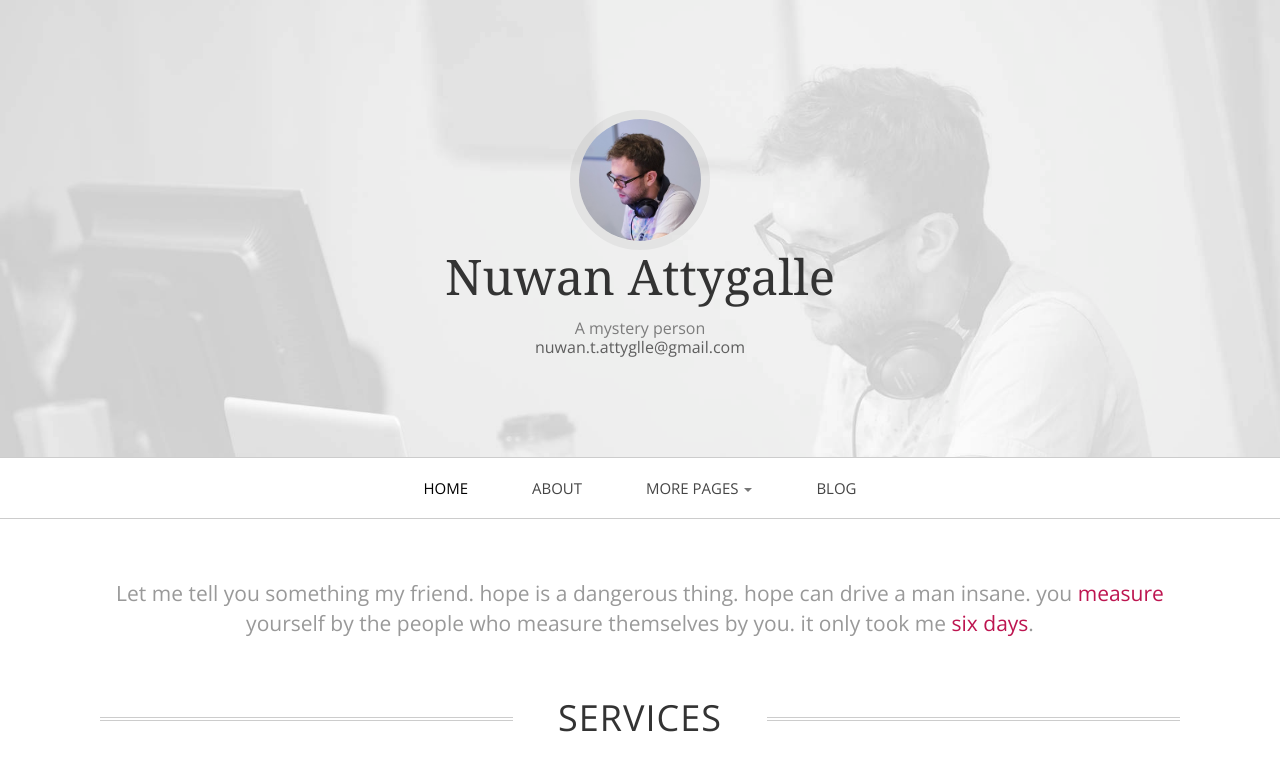
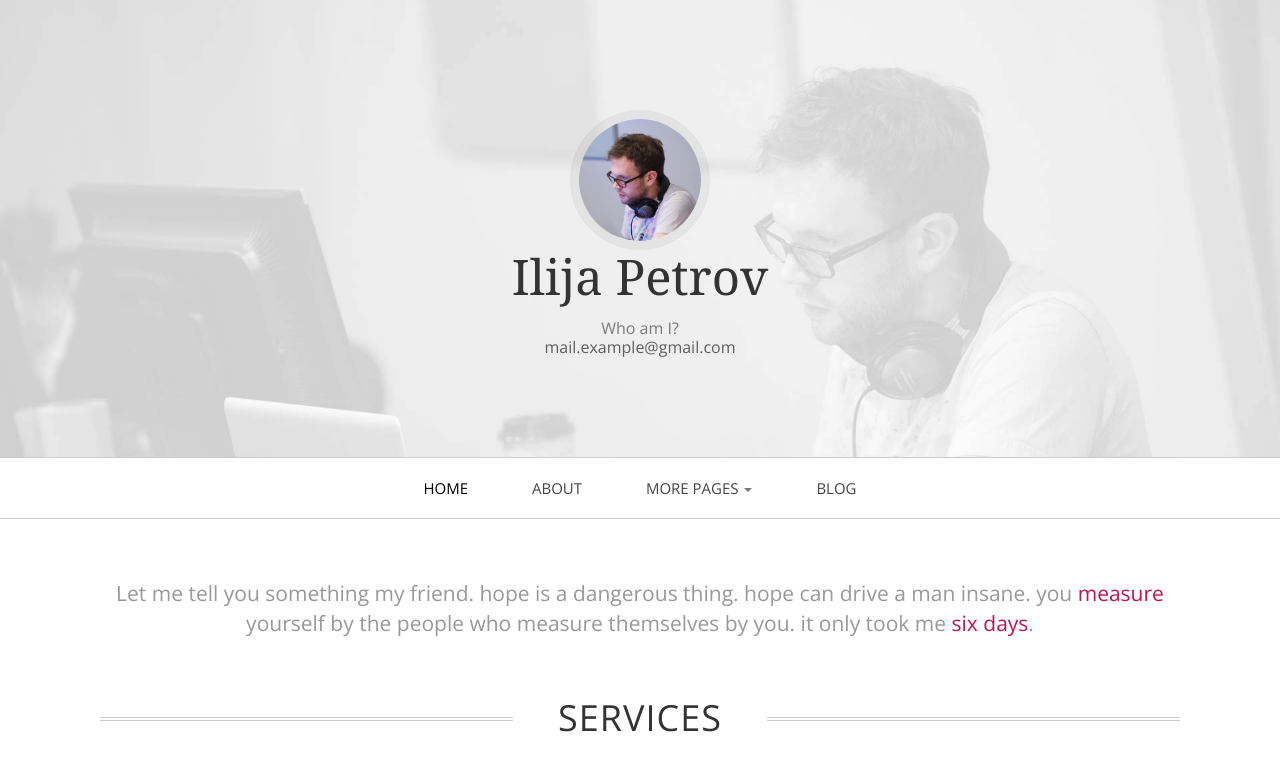
Before and after one commit to ilijapetrov/ilijapetrov.github.io, a plain HTML site: page index.html in a window 1280 px wide. Shown: the top 760 px of the page. Drawn offline with nearby package versions, Linux system fonts and the light colour scheme; a web font is replaced by a local one.

Commit message:
message 2

```diff
--- a/index.html
+++ b/index.html
@@ -27,9 +27,9 @@
 	<div id="head" class="parallax" parallax-speed="2">
 		<h1 id="logo" class="text-center">
 			<img class="img-circle" src="assets/images/guy.jpg" alt="">
-			<span class="title">Nuwan Attygalle</span>
-			<span class="tagline">A mystery person<br>
-				<a href="">nuwan.t.attyglle@gmail.com</a></span>
+			<span class="title">Ilija Petrov</span>
+			<span class="tagline">Who am I?<br>
+				<a href="">mail.example@gmail.com</a></span>
 		</h1>
 	</div>
 
```
